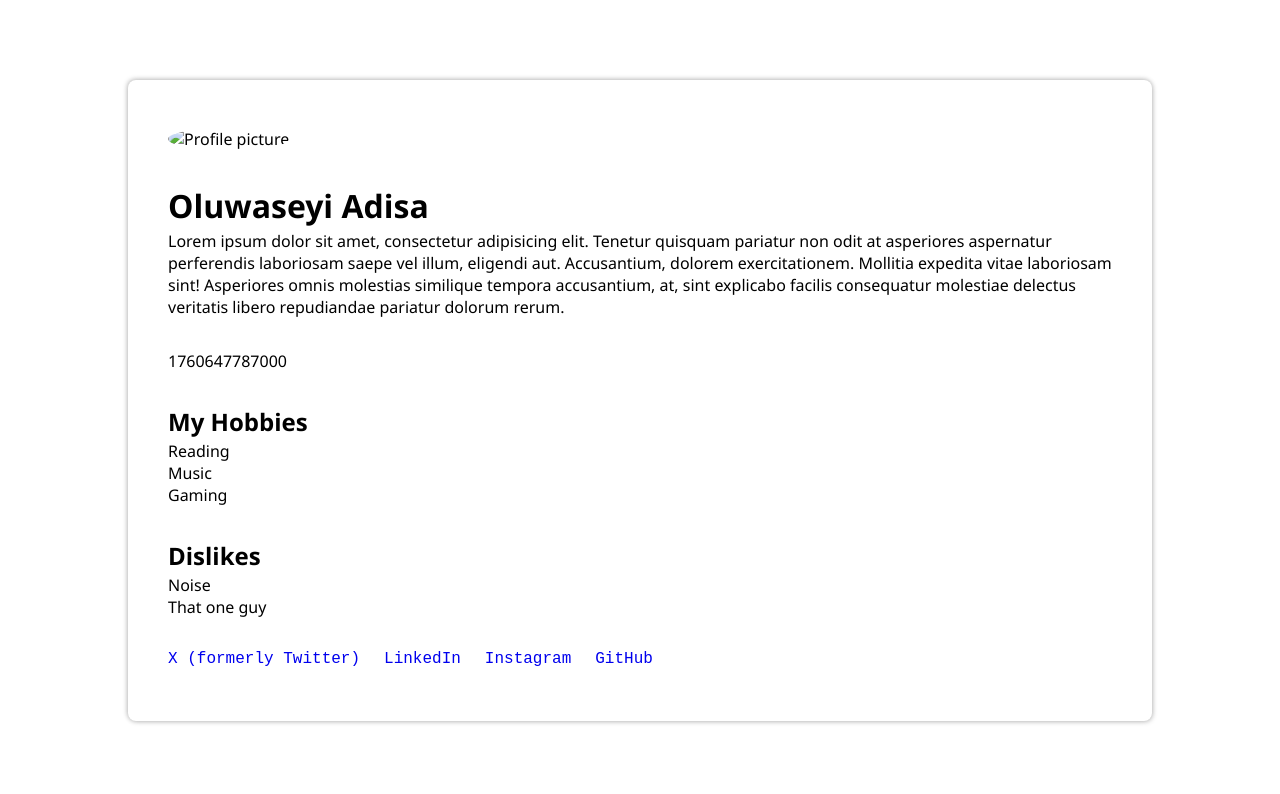
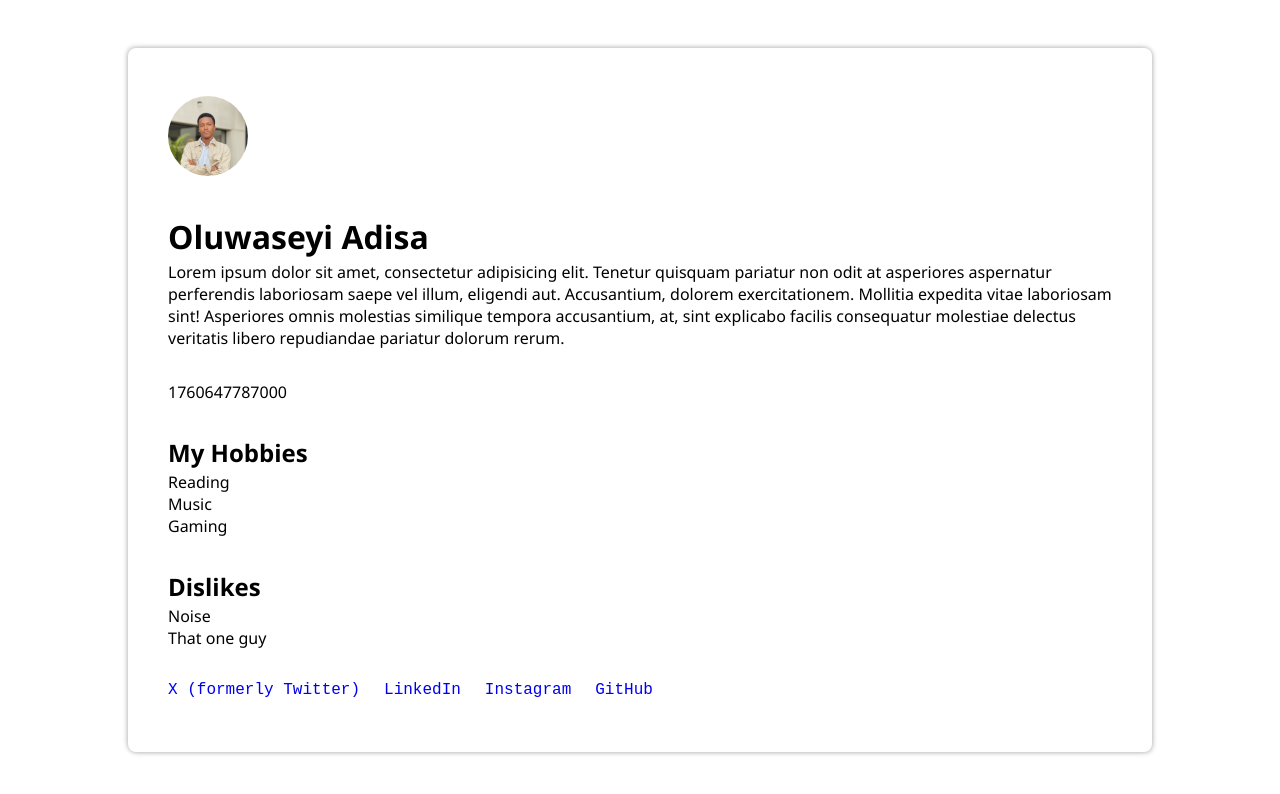
Before and after one commit to seyiadisa/hng13-stage-zero, a plain HTML site: page index.html in a window 1280 px wide. Drawn offline with Linux system fonts and the light colour scheme; the site is published under a folder, as on GitHub Pages, so addresses that start at the root find nothing.

Commit message:
update file paths for images to work locally

```diff
--- a/index.html
+++ b/index.html
@@ -5,7 +5,7 @@
 	<meta name="viewport" content="width=device-width, initial-scale=1.0">
 	<title>Stage Zero</title>
 	<link rel="stylesheet" href="index.css">
-	<link rel="shortcut icon" href="icon.png" type="image/x-icon">
+	<link rel="shortcut icon" href="./icon.png" type="image/x-icon">
 </head>
 <body>
 	<script src="index.js"></script>
@@ -13,7 +13,7 @@
 	<main>
 		<article data-testid="test-profile-card">
 			<figure aria-label="Avatar" data-testid="test-user-avatar">
-				<img src="/hng-stage-zero.webp" alt="Profile picture">
+				<img src="./hng-stage-zero.webp" alt="Profile picture">
 			</figure>
 			<header>
 				<h1 data-testid="test-user-name">Oluwa&shy;seyi Adisa</h1>
```
